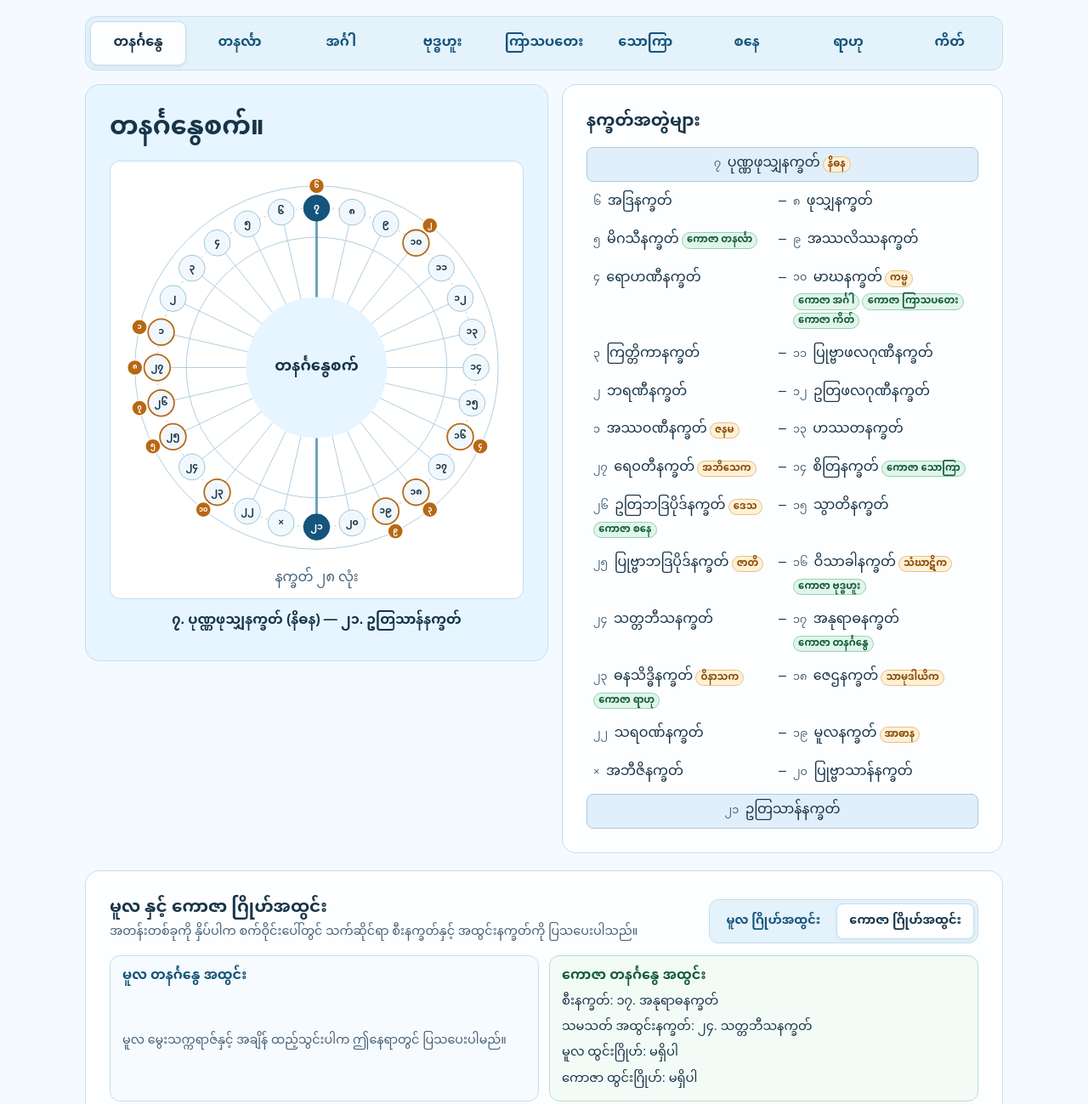
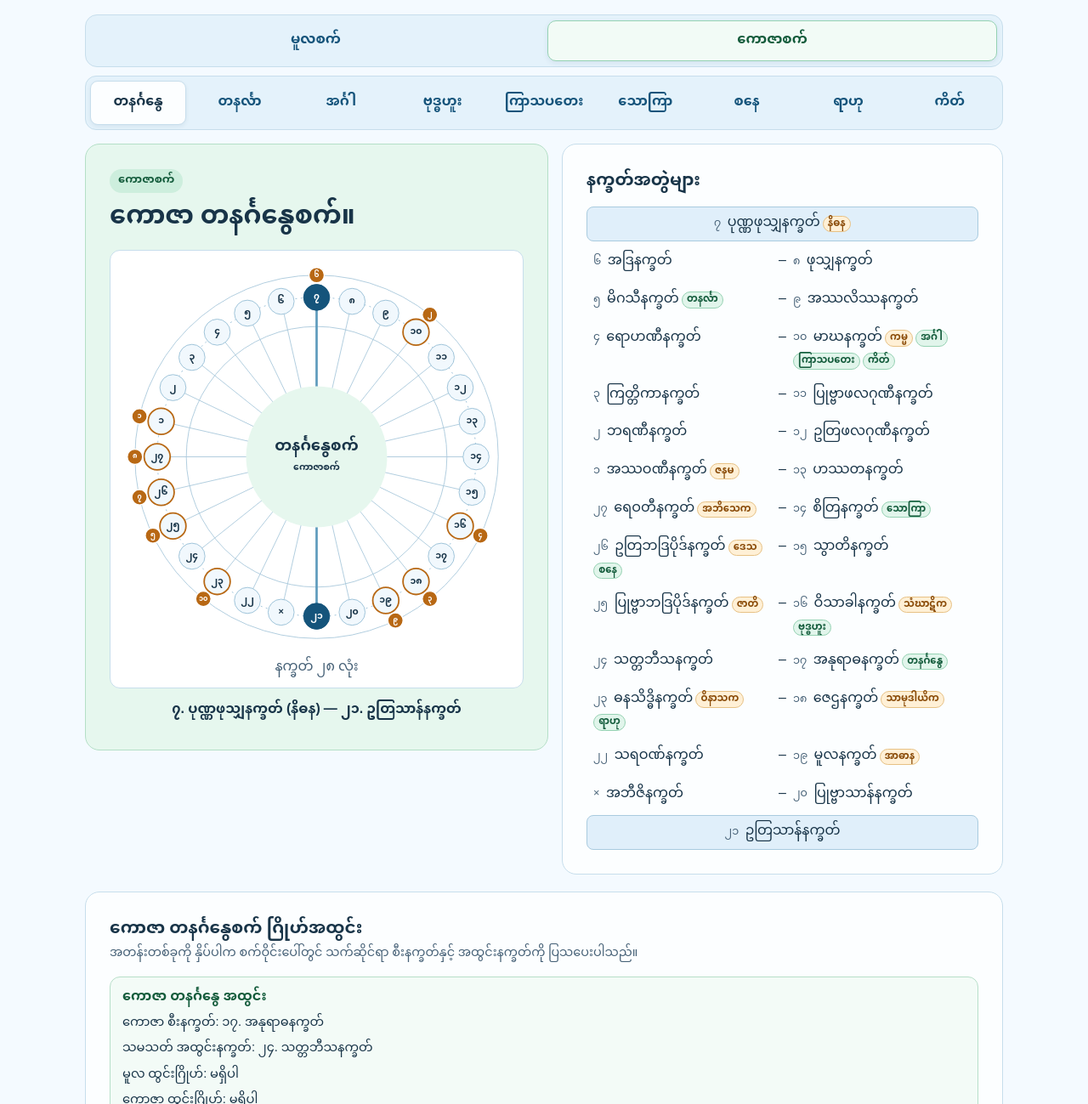
Before and after one commit to yemunaung2244/ravana-samhita, a plain HTML site: page dist/index.html in a window 1280 px wide. Shown: the part 726-2025 px from the top of the page at 85% size. Drawn offline with Linux system fonts and the light colour scheme.

Commit message:
Separate Natal (မူလစက်) and Transit (ကောဇာစက်) wheel views

```diff
--- a/dist/app.js
+++ b/dist/app.js
@@ -98,9 +98,11 @@ let natalInstant = null;
 let transitInstant = null;
 let natalStars = null;
 let transitStars = null;
-let vedhaTab = 'natal';
-let changesTab = 'transit';
+let chartScope = 'transit';
 const changeCache = new Map();
+
+const scopeLabel = () => (chartScope === 'natal' ? 'မူလ' : 'ကောဇာ');
+const activePlanetStars = () => (chartScope === 'natal' ? natalStars : transitStars);
 
 function birthRoleMap() {
   const positions = birthStarPositions(selectedBirthStar);
@@ -158,6 +160,7 @@ function computeStarChanges(baseInstant, days) {
 function drawWheel() {
   const chart = find('wheel');
   const roles = birthRoleMap();
+  const scopeStars = activePlanetStars();
   chart.replaceChildren(
     svg('desc', {}, selectedOffsets.map(offset => label(starAt(currentWheel, offset))).join(' — ')),
     svg('circle', { cx: 260, cy: 260, r: 237, class: 'grid' }),
@@ -173,21 +176,21 @@ function drawWheel() {
   const [x1, y1] = point(ends[0]);
   const [x2, y2] = point(ends[1]);
   chart.append(svg('line', { x1, y1, x2, y2, class: 'axis' }));
-  chart.append(svg('circle', { cx: 260, cy: 260, r: 92, fill: '#e6f5ff', class: 'center' }));
-  chart.append(svg('text', { x: 260, y: 260, class: 'center-title' }, currentWheel.name + 'စက်'));
+  const centerFill = chartScope === 'natal' ? '#e6f5ff' : '#e6f7ee';
+  chart.append(svg('circle', { cx: 260, cy: 260, r: 92, fill: centerFill, class: 'center' }));
+  chart.append(svg('text', { x: 260, y: 247, class: 'center-title' }, currentWheel.name + 'စက်'));
+  chart.append(svg('text', { x: 260, y: 274, fill: chartScope === 'natal' ? '#124b73' : '#145c3c' }, scopeLabel() + 'စက်'));
   for (let offset = 0; offset < 28; offset++) {
     const [x, y] = point(offset);
     const starIndex = starAt(currentWheel, offset);
     const active = selectedOffsets.includes(offset);
     const role = roles.get(starIndex);
-    const natalHere = planetsAtStar(natalStars, starIndex);
-    const transitHere = planetsAtStar(transitStars, starIndex);
+    const planetsHere = planetsAtStar(scopeStars, starIndex);
     const node = svg('g', { style: 'cursor: pointer' });
     const titleParts = [
       numberedLabel(starIndex),
       role ? role.title : '',
-      natalHere.length ? 'မူလ: ' + natalHere.join('၊ ') : '',
-      transitHere.length ? 'ကောဇာ: ' + transitHere.join('၊ ') : '',
+      planetsHere.length ? scopeLabel() + ': ' + planetsHere.join('၊ ') : '',
     ].filter(Boolean);
     const circleClass = [active ? 'node active' : 'node', role && !active ? 'birth-node' : ''].filter(Boolean).join(' ');
     node.append(
@@ -253,16 +256,10 @@ function rowLabel(offset, roles) {
     badge.textContent = role.shortTitle;
     span.append(badge);
   }
-  for (const pName of planetsAtStar(natalStars, starIndex)) {
+  for (const pName of planetsAtStar(activePlanetStars(), starIndex)) {
     const badge = document.createElement('span');
-    badge.className = 'planet-badge natal';
-    badge.textContent = 'မူလ ' + pName;
-    span.append(badge);
-  }
-  for (const pName of planetsAtStar(transitStars, starIndex)) {
-    const badge = document.createElement('span');
-    badge.className = 'planet-badge transit';
-    badge.textContent = 'ကောဇာ ' + pName;
+    badge.className = 'planet-badge ' + chartScope;
+    badge.textContent = pName;
     span.append(badge);
   }
   return span;
@@ -286,60 +283,45 @@ function renderVedhaPanel() {
   const tableWrap = find('vedha-table-wrap');
   if (!focalWrap || !tableWrap) return;
 
-  find('tab-vedha-natal').setAttribute('aria-selected', String(vedhaTab === 'natal'));
-  find('tab-vedha-transit').setAttribute('aria-selected', String(vedhaTab === 'transit'));
-
+  const isNatal = chartScope === 'natal';
+  const activeMap = activePlanetStars();
   const focalId = currentWheel.id;
   const focalName = currentWheel.name;
-  const cards = [];
-  for (const [kind, title, sourceStars, cardClass] of [
-    ['natal', 'မူလ ' + focalName + ' အထွင်း', natalStars, 'focal-card'],
-    ['transit', 'ကောဇာ ' + focalName + ' အထွင်း', transitStars, 'focal-card transit-card'],
-  ]) {
+  find('vedha-title').textContent = scopeLabel() + ' ' + focalName + 'စက် ဂြိုဟ်အထွင်း';
+
   const card = document.createElement('article');
-    card.className = cardClass;
+  card.className = isNatal ? 'focal-card' : 'focal-card transit-card';
   const h3 = document.createElement('h3');
-    h3.textContent = title;
+  h3.textContent = scopeLabel() + ' ' + focalName + ' အထွင်း';
   card.append(h3);
-    if (!sourceStars) {
+  if (!activeMap) {
     const p = document.createElement('p');
     p.className = 'hint';
-      p.textContent = kind === 'natal'
-        ? 'မူလ မွေးသက္ကရာဇ်နှင့် အချိန် ထည့်သွင်းပါက ဤနေရာတွင် ပြသပေးပါမည်။'
-        : 'ကောဇာ ရက်စွဲနှင့် အချိန် ထည့်သွင်းပါ။';
+    p.textContent = isNatal
+      ? 'မူလစက် ကြည့်ရှုရန် အပေါ်တွင် မူလ မွေးသက္ကရာဇ်နှင့် အချိန် ထည့်သွင်းပေးပါ။'
+      : 'ကောဇာစက် ကြည့်ရှုရန် ကောဇာ ရက်စွဲနှင့် အချိန် ထည့်သွင်းပေးပါ။';
     card.append(p);
-    } else {
-      const star = sourceStars[focalId];
-      const opp = oppositeStarOf(currentWheel, star);
-      const natalPiercers = planetsAtStar(natalStars, opp);
-      const transitPiercers = planetsAtStar(transitStars, opp);
-      const lines = [
-        'စီးနက္ခတ်: ' + numberedLabel(star),
-        'သမသတ် အထွင်းနက္ခတ်: ' + numberedLabel(opp),
-        'မူလ ထွင်းဂြိုဟ်: ' + (natalPiercers.length ? natalPiercers.join('၊ ') : 'မရှိပါ'),
-        'ကောဇာ ထွင်းဂြိုဟ်: ' + (transitPiercers.length ? transitPiercers.join('၊ ') : 'မရှိပါ'),
-      ];
-      for (const text of lines) {
+    focalWrap.replaceChildren(card);
+    tableWrap.replaceChildren();
+    return;
+  }
+
+  const focalStar = activeMap[focalId];
+  const focalOpp = oppositeStarOf(currentWheel, focalStar);
+  const focalNatalPiercers = planetsAtStar(natalStars, focalOpp);
+  const focalTransitPiercers = planetsAtStar(transitStars, focalOpp);
+  for (const text of [
+    scopeLabel() + ' စီးနက္ခတ်: ' + numberedLabel(focalStar),
+    'သမသတ် အထွင်းနက္ခတ်: ' + numberedLabel(focalOpp),
+    'မူလ ထွင်းဂြိုဟ်: ' + (focalNatalPiercers.length ? focalNatalPiercers.join('၊ ') : 'မရှိပါ'),
+    'ကောဇာ ထွင်းဂြိုဟ်: ' + (focalTransitPiercers.length ? focalTransitPiercers.join('၊ ') : 'မရှိပါ'),
+  ]) {
     const p = document.createElement('p');
     p.className = 'focal-line';
     p.textContent = text;
     card.append(p);
   }
-    }
-    cards.push(card);
-  }
-  focalWrap.replaceChildren(...cards);
-
-  const activeMap = vedhaTab === 'natal' ? natalStars : transitStars;
-  if (!activeMap) {
-    const note = document.createElement('p');
-    note.className = 'empty-note';
-    note.textContent = vedhaTab === 'natal'
-      ? 'မူလ ဂြိုဟ်အထွင်း ကြည့်ရှုရန် အပေါ်တွင် မူလ မွေးသက္ကရာဇ်နှင့် အချိန် ထည့်သွင်းပေးပါ။'
-      : 'ကောဇာ ဂြိုဟ်အထွင်း ကြည့်ရှုရန် ကောဇာ ရက်စွဲနှင့် အချိန် ထည့်သွင်းပေးပါ။';
-    tableWrap.replaceChildren(note);
-    return;
-  }
+  focalWrap.replaceChildren(card);
 
   const roles = birthRoleMap();
   const table = document.createElement('table');
@@ -347,7 +329,7 @@ function renderVedhaPanel() {
   const head = table.createTHead().insertRow();
   const headers = [
     'ဂြိုဟ်',
-    vedhaTab === 'natal' ? 'မူလ စီးနက္ခတ်' : 'ကောဇာ စီးနက္ခတ်',
+    isNatal ? 'မူလ စီးနက္ခတ်' : 'ကောဇာ စီးနက္ခတ်',
     'သမသတ် အထွင်းနက္ခတ်',
     'မူလ ထွင်းဂြိုဟ်',
     'ကောဇာ ထွင်းဂြိုဟ်',
@@ -393,14 +375,14 @@ function renderVedhaPanel() {
 function renderChangesPanel() {
   const wrap = find('changes-table-wrap');
   if (!wrap) return;
-  find('tab-changes-transit').setAttribute('aria-selected', String(changesTab === 'transit'));
-  find('tab-changes-natal').setAttribute('aria-selected', String(changesTab === 'natal'));
+  const isNatal = chartScope === 'natal';
+  find('changes-title').textContent = scopeLabel() + ' ဂြိုဟ်ကိုးလုံး နက္ခတ်ပြောင်းချိန်';
 
-  const baseInstant = changesTab === 'natal' ? natalInstant : transitInstant;
+  const baseInstant = isNatal ? natalInstant : transitInstant;
   if (!baseInstant) {
     const note = document.createElement('p');
     note.className = 'empty-note';
-    note.textContent = changesTab === 'natal'
+    note.textContent = isNatal
       ? 'မူလ နက္ခတ်ပြောင်းချိန် ကြည့်ရှုရန် အပေါ်တွင် မူလ မွေးသက္ကရာဇ်နှင့် အချိန် ထည့်သွင်းပေးပါ။'
       : 'ကောဇာ နက္ခတ်ပြောင်းချိန် ကြည့်ရှုရန် ကောဇာ ရက်စွဲနှင့် အချိန် ထည့်သွင်းပေးပါ။';
     wrap.replaceChildren(note);
@@ -522,6 +504,21 @@ function renderBlocks(container, blocks = []) {
   }));
 }
 
+function renderScopeUI() {
+  const isNatal = chartScope === 'natal';
+  find('scope-natal')?.setAttribute('aria-selected', String(isNatal));
+  find('scope-transit')?.setAttribute('aria-selected', String(!isNatal));
+  find('result-panel')?.classList.toggle('is-transit', !isNatal);
+  if (find('scope-badge')) {
+    find('scope-badge').textContent = isNatal ? 'မူလစက်' : 'ကောဇာစက်';
+  }
+  find('wheel-title').textContent = scopeLabel() + ' ' + currentWheel.name + 'စက်။';
+  renderPairs();
+  renderVedhaPanel();
+  renderChangesPanel();
+  renderBirthTable();
+}
+
 function updateTimeCalculations(syncBirth = false) {
   const eph = window.RAVANA_EPHEMERIS;
   if (!eph) return;
@@ -561,19 +558,13 @@ function updateTimeCalculations(syncBirth = false) {
     transitStars = null;
   }
 
-  if (!natalStars && vedhaTab === 'natal' && transitStars) {
-    vedhaTab = 'transit';
-  }
   const statusEl = find('time-status');
   if (statusEl) {
     statusEl.textContent = statusParts.length
       ? statusParts.join(' · ')
       : 'မူလ ဂြိုဟ်အထွင်းနှင့် နက္ခတ်ပြောင်းကြည့်ရန် မွေးသက္ကရာဇ်/အချိန် ထည့်သွင်းပါ။';
   }
-  renderPairs();
-  renderVedhaPanel();
-  renderChangesPanel();
-  renderBirthTable();
+  renderScopeUI();
 }
 
 function showWheel(wheel) {
@@ -582,13 +573,9 @@ function showWheel(wheel) {
   for (const [index, button] of [...find('modes').children].entries()) {
     button.setAttribute('aria-pressed', String(wheel === wheels[index]));
   }
-  find('wheel-title').textContent = wheel.name + 'စက်။';
   find('alias').textContent = wheel.alias || '';
   find('alias').hidden = !wheel.alias;
-  renderPairs();
-  renderVedhaPanel();
-  renderChangesPanel();
-  renderBirthTable();
+  renderScopeUI();
   const notes = window.RAVANA_NOTES?.wheels?.[wheel.name] || [];
   find('notes-title').textContent = wheel.name + 'စက် ရှင်းလင်းချက်';
   renderBlocks(find('notes-body'), notes);
@@ -628,13 +615,11 @@ if (changePlanetSelect) {
 }
 
 find('change-days')?.addEventListener('change', renderChangesPanel);
-find('tab-vedha-natal')?.addEventListener('click', () => { vedhaTab = 'natal'; renderVedhaPanel(); });
-find('tab-vedha-transit')?.addEventListener('click', () => { vedhaTab = 'transit'; renderVedhaPanel(); });
-find('tab-changes-transit')?.addEventListener('click', () => { changesTab = 'transit'; renderChangesPanel(); });
-find('tab-changes-natal')?.addEventListener('click', () => { changesTab = 'natal'; renderChangesPanel(); });
+find('scope-natal')?.addEventListener('click', () => { chartScope = 'natal'; renderScopeUI(); });
+find('scope-transit')?.addEventListener('click', () => { chartScope = 'transit'; renderScopeUI(); });
 
 find('natal-time')?.addEventListener('change', () => {
-  if (find('natal-time').value) vedhaTab = 'natal';
+  if (find('natal-time').value) chartScope = 'natal';
   updateTimeCalculations(true);
 });
 find('transit-time')?.addEventListener('change', () => updateTimeCalculations(false));
--- a/dist/index.html
+++ b/dist/index.html
@@ -50,9 +50,14 @@
       </div>
       <p id="time-status" class="hint" aria-live="polite"></p>
     </section>
+    <div class="scope-bar" role="tablist" aria-label="မူလစက် နှင့် ကောဇာစက် ရွေးရန်">
+      <button id="scope-natal" class="scope-btn" type="button" role="tab" aria-selected="false">မူလစက်</button>
+      <button id="scope-transit" class="scope-btn" type="button" role="tab" aria-selected="true">ကောဇာစက်</button>
+    </div>
     <nav id="modes" class="modes" aria-label="စက်ရွေးရန်"></nav>
     <section class="workspace" aria-labelledby="wheel-title">
-      <div class="panel result">
+      <div id="result-panel" class="panel result">
+        <p id="scope-badge" class="scope-pill"></p>
         <h2 id="wheel-title"></h2>
         <p id="alias" class="eyebrow" hidden></p>
         <figure class="wheel">
@@ -69,26 +74,18 @@
     <section id="vedha-panel" class="panel controls vedha-panel" aria-labelledby="vedha-title">
       <div class="section-head">
         <div>
-          <h2 id="vedha-title">မူလ နှင့် ကောဇာ ဂြိုဟ်အထွင်း</h2>
+          <h2 id="vedha-title">ဂြိုဟ်အထွင်း</h2>
           <p class="hint">အတန်းတစ်ခုကို နှိပ်ပါက စက်ဝိုင်းပေါ်တွင် သက်ဆိုင်ရာ စီးနက္ခတ်နှင့် အထွင်းနက္ခတ်ကို ပြသပေးပါသည်။</p>
         </div>
-        <div class="seg-tabs" role="tablist" aria-label="ဂြိုဟ်အထွင်းအမျိုးအစား">
-          <button id="tab-vedha-natal" type="button" role="tab" aria-selected="true">မူလ ဂြိုဟ်အထွင်း</button>
-          <button id="tab-vedha-transit" type="button" role="tab" aria-selected="false">ကောဇာ ဂြိုဟ်အထွင်း</button>
-        </div>
       </div>
-      <div id="focal-summary" class="focal-grid"></div>
+      <div id="focal-summary" class="focal-grid single-focal"></div>
       <div id="vedha-table-wrap" class="table-wrap"></div>
     </section>
     <section id="changes-panel" class="panel controls changes-panel" aria-labelledby="changes-title">
       <div class="section-head">
         <div>
           <h2 id="changes-title">ဂြိုဟ်ကိုးလုံး နက္ခတ်ပြောင်းချိန်</h2>
-          <p class="hint">ရွေးချယ်ထားသော မူလ သို့မဟုတ် ကောဇာအချိန်မှစ၍ ဂြိုဟ်ကိုးလုံး နက္ခတ်ပြောင်းမည့်အချိန်များကို မြန်မာစံတော်ချိန်ဖြင့် တွက်ပြထားပါသည်။</p>
-        </div>
-        <div class="seg-tabs" role="tablist" aria-label="နက္ခတ်ပြောင်းအမျိုးအစား">
-          <button id="tab-changes-transit" type="button" role="tab" aria-selected="true">ကောဇာ နက္ခတ်ပြောင်း</button>
-          <button id="tab-changes-natal" type="button" role="tab" aria-selected="false">မူလ နက္ခတ်ပြောင်း</button>
+          <p class="hint">ရွေးချယ်ထားသော အချိန်မှစ၍ ဂြိုဟ်ကိုးလုံး နက္ခတ်ပြောင်းမည့်အချိန်များကို မြန်မာစံတော်ချိန်ဖြင့် တွက်ပြထားပါသည်။</p>
         </div>
       </div>
       <div class="filter-bar">
--- a/dist/style.css
+++ b/dist/style.css
@@ -41,7 +41,16 @@ button, select, summary { cursor: pointer; }
 }
 .orbit i { position: absolute; inset: 11%; border: 1px dashed #82aac5; border-radius: 50%; }
 .orbit i::before { content: ''; position: absolute; right: 3%; top: 12%; width: 7px; height: 7px; background: #2f7199; border-radius: 50%; }
-.modes { display: grid; grid-template-columns: repeat(9, minmax(0, 1fr)); gap: 6px; padding: 5px; margin: 20px 0 16px; background: #e4f2fb; border: 1px solid var(--line); border-radius: 13px; }
+.scope-bar { display: grid; grid-template-columns: repeat(2, minmax(0, 1fr)); gap: 8px; padding: 6px; margin: 18px 0 10px; background: #e4f2fb; border: 1px solid var(--line); border-radius: 14px; }
+.scope-btn { border-radius: 10px; min-height: 48px; border: 1px solid transparent; background: transparent; color: var(--accent); font-weight: 800; font-size: 1.02rem; }
+.scope-btn:hover { background: #edf7fd; }
+.scope-btn[aria-selected="true"] { background: var(--white); border-color: var(--line); color: var(--ink); box-shadow: 0 2px 6px #153d5716; }
+#scope-natal[aria-selected="true"] { color: #124b73; border-color: #9ec6e2; }
+#scope-transit[aria-selected="true"] { color: #145c3c; border-color: #95d2b3; background: #f2fbf6; }
+.scope-pill { display: inline-block; margin-bottom: 6px; padding: 2px 10px; border-radius: 999px; font-size: .82rem; font-weight: 800; background: #d6ecfb; color: #124b73; }
+.result.is-transit { background: #e6f7ee; border-color: #b4dfc7; }
+.result.is-transit .scope-pill { background: #cdeedd; color: #145c3c; }
+.modes { display: grid; grid-template-columns: repeat(9, minmax(0, 1fr)); gap: 6px; padding: 5px; margin: 0 0 16px; background: #e4f2fb; border: 1px solid var(--line); border-radius: 13px; }
 .modes button { border-radius: 9px; min-height: 52px; padding: 5px; border: 1px solid transparent; color: var(--accent); background: transparent; font-weight: 800; }
 .modes button[aria-pressed="true"] { background: var(--white); border-color: var(--line); color: var(--ink); box-shadow: 0 2px 5px #153d5712; }
 .modes button:hover, .pair:hover, .ghost-btn:hover { background: #e4f3fc; }
@@ -96,6 +105,7 @@ select {
 .seg-tabs button { border: 1px solid transparent; background: transparent; color: var(--accent); font-weight: 800; padding: 7px 14px; border-radius: 8px; font-size: .9rem; }
 .seg-tabs button[aria-selected="true"] { background: var(--white); border-color: var(--line); color: var(--ink); box-shadow: 0 1px 4px #153d5712; }
 .focal-grid { display: grid; grid-template-columns: repeat(2, minmax(0, 1fr)); gap: 12px; }
+.focal-grid.single-focal { grid-template-columns: 1fr; }
 .focal-card { border: 1px solid var(--line); border-radius: 12px; padding: 12px 14px; background: #f6fbff; display: grid; gap: 4px; }
 .focal-card.transit-card { background: #f3fbf7; border-color: #b7dfc9; }
 .focal-card h3 { font-size: 1rem; color: var(--accent); }
```
Lines whose indentation alone changed are shown as unchanged.
